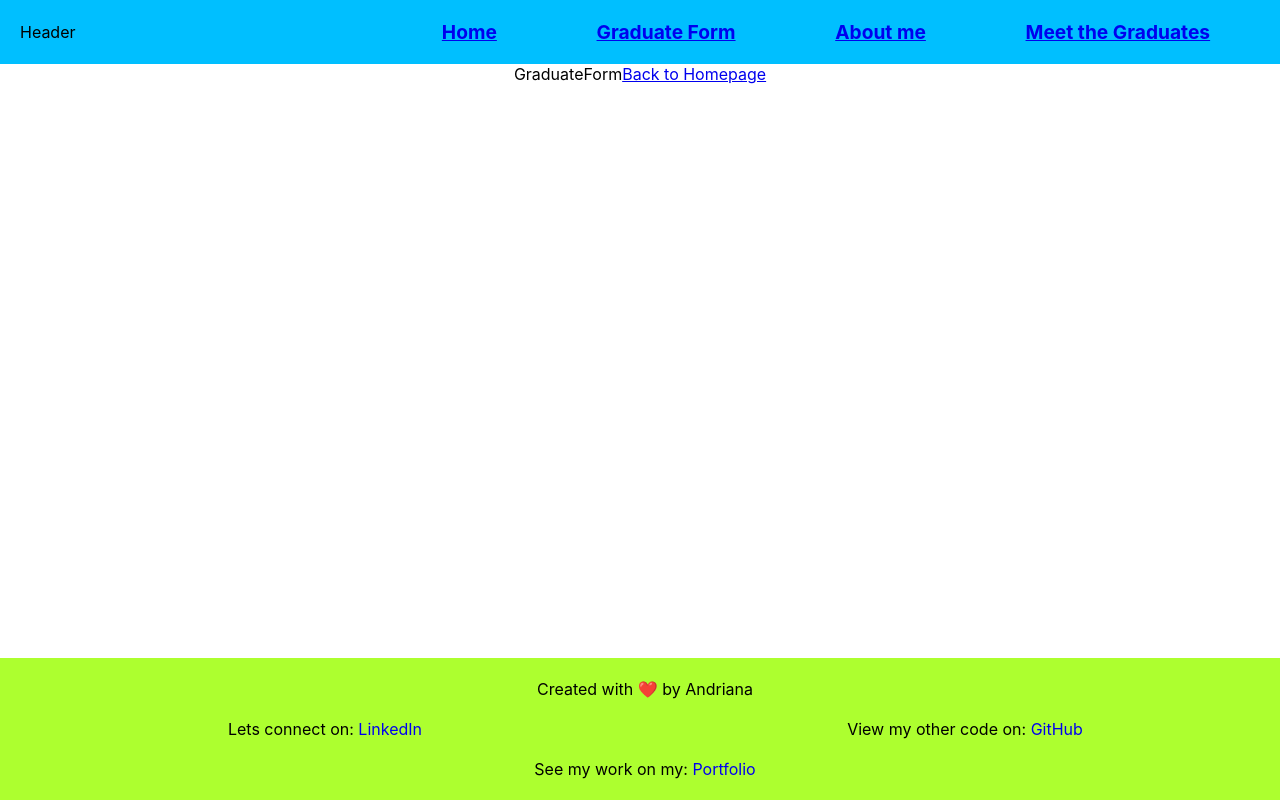
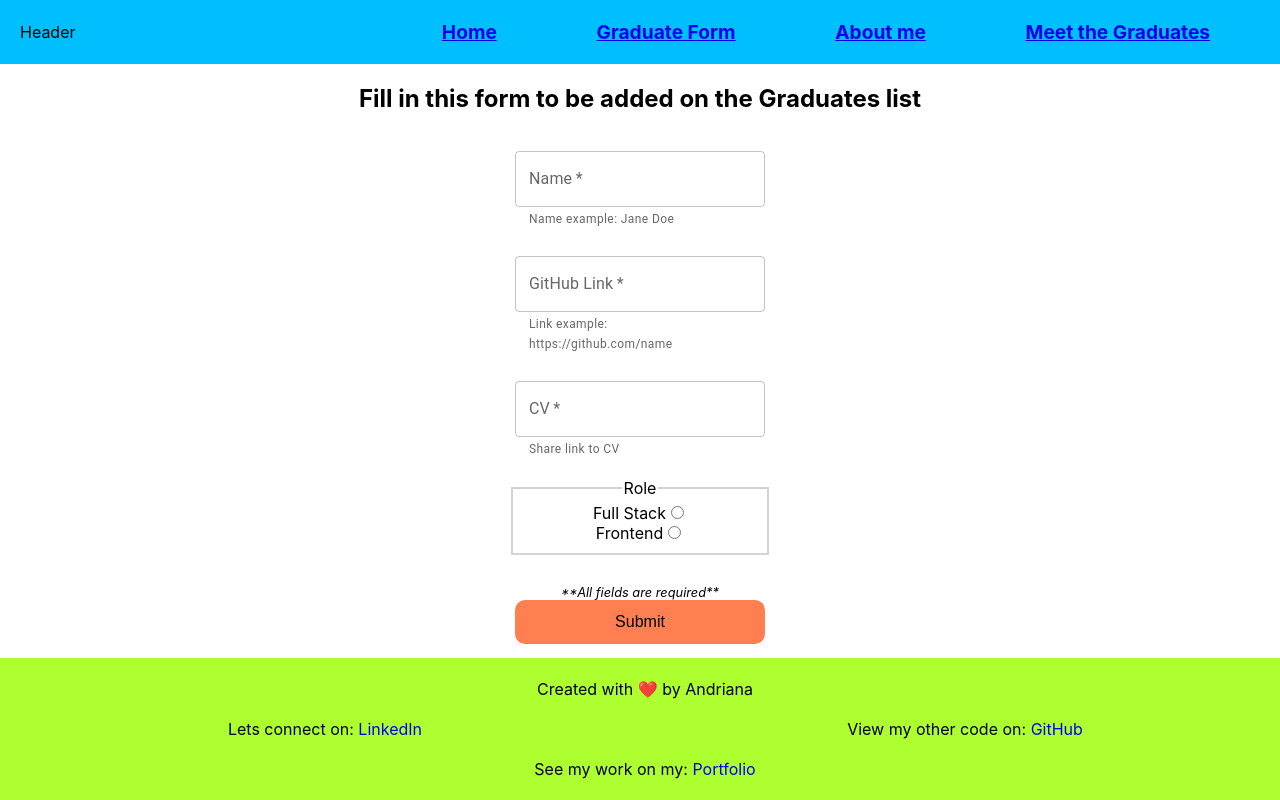
Before and after one commit to AndrianaOS/graduates-page, a React (Create React App) app: page /form in a window 1280 px wide. Built offline with nearby package versions, Linux system fonts and the light colour scheme; the HTML template or start-up script is replaced by a standard one.

Commit message:
Create graduate form
Form component created. Text input part created using MUI components. Form styled at 320px and connected to backend. Code tested and form works as expected. Success and error messages to be input and displayed to client when form is submitted

```diff
--- a/src/pages/GraduateForm/GraduateForm.jsx
+++ b/src/pages/GraduateForm/GraduateForm.jsx
@@ -1,10 +1,114 @@
-import React from "react";
+import React, { useState } from "react";
 import { Link } from "react-router-dom";
+import Box from "@mui/material/Box";
+import TextField from "@mui/material/TextField";
+import "./graduateForm.css";
+import Button from "../../components/Button/Button.jsx";
 
 const GraduateForm = () => {
+  const initialState = {
+    name: "",
+    github_url: "",
+    role: "",
+    cv_link: "",
+  };
+
+  const [formData, setFormData] = useState(initialState);
+
+  function handleSubmit(event) {
+    event.preventDefault();
+    fetch("http://127.0.0.1:5000/submit_graduate", {
+      method: "POST",
+      headers: {
+        "Content-Type": "application/json",
+      },
+      body: JSON.stringify({
+        name: formData.name,
+        github_url: formData.github_url,
+        role: formData.role,
+        cv_link: formData.cv_link,
+      }),
+    })
+      .then((response) => response.json())
+      .then((data) => {
+        console.log("Print this", data);
+        setFormData(initialState);
+      })
+      .catch((error) => console.log(error));
+  }
+
+  const handleChange = (event) => {
+    setFormData({ ...formData, [event.target.name]: event.target.value });
+  };
+
   return (
     <div>
-      GraduateForm
+      <h2 className="form-title">Fill in this form to be added on the Graduates list</h2>
+      <form method="post" onSubmit={handleSubmit} className="graduate-form">
+        <Box
+          sx={{
+            display: "flex",
+            alignItems: "center",
+            "& > :not(style)": { m: 1 },
+          }}
+          className="form-text"
+        >
+          <TextField
+            helperText="Name example: Jane Doe"
+            className="demo-helper-text-aligned"
+            label="Name"
+            name="name"
+            value={formData.name}
+            onChange={handleChange}
+            required
+          />
+          <TextField
+            helperText=" Link example: https://github.com/name"
+            className="demo-helper-text-aligned"
+            label="GitHub Link"
+            name="github_url"
+            value={formData.github_url}
+            onChange={handleChange}
+            required
+          />
+          <TextField
+            helperText="Share link to CV"
+            className="demo-helper-text-aligned"
+            label="CV"
+            name="cv_link"
+            value={formData.cv_link}
+            onChange={handleChange}
+            required
+          />
+        </Box>
+        <fieldset id="role" className="role-area" required>
+          <legend>Role</legend>
+          <aside className="role-selection">
+            <label htmlFor="fullstack">Full Stack</label>
+            <input
+              type="radio"
+              id="fullstack"
+              name="role"
+              value="fullstack"
+              checked={formData.role === "fullstack"}
+              onChange={handleChange}
+            />
+          </aside>
+          <aside className="role-selection">
+            <label htmlFor="frontend">Frontend</label>
+            <input
+              type="radio"
+              id="frontend"
+              name="role"
+              value="frontend"
+              checked={formData.role === "frontend"}
+              onChange={handleChange}
+            />
+          </aside>
+        </fieldset>
+        <span className="form-info">**All fields are required**</span>
+        <Button buttonName="Submit" type="submit" />
+      </form>
       <Link to="/">Back to Homepage</Link>
     </div>
   );
--- /dev/null
+++ b/src/pages/GraduateForm/graduateForm.css
@@ -0,0 +1,27 @@
+.graduate-form {
+  display: flex;
+  flex-direction: column;
+  align-items: center;
+  margin-bottom: 40px;
+}
+
+.form-title {
+    margin-bottom: 0;
+}
+
+.form-text {
+  display: flex;
+  flex-direction: column;
+  margin: 30px 0 10px;
+  row-gap: 10px;
+}
+
+.demo-helper-text-aligned {
+  width: 250px;
+}
+
+.role-area {
+  margin-bottom: 30px;
+  width: 230px;
+  border: 2px solid lightgray;
+}
```
